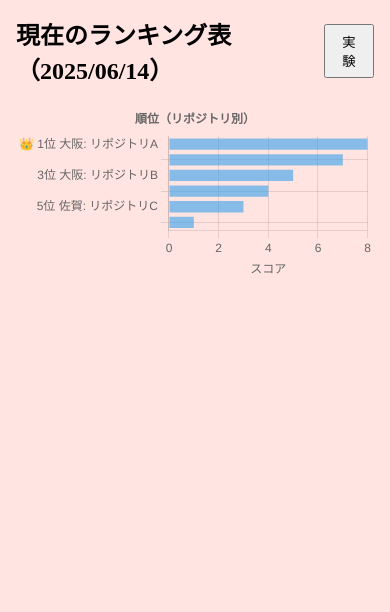
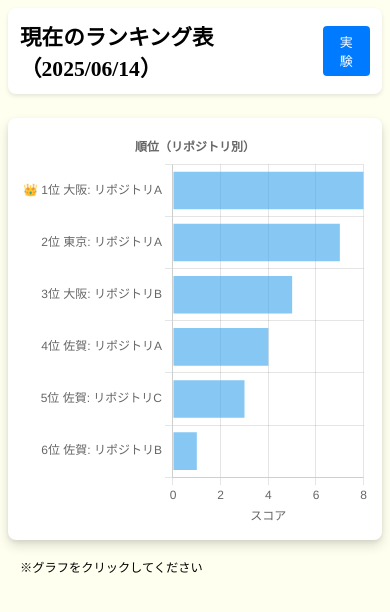
Before and after one commit to nishino-m/pytori, a Vue app in the folder pytori-view/: page / in a window 390 px wide. Shown: the top 612 px of the page. Built offline with nearby package versions, Linux system fonts and the light colour scheme.

Commit message:
スタイル変更

```diff
--- a/pytori-view/package.json
+++ b/pytori-view/package.json
@@ -9,7 +9,9 @@
     "preview": "vite preview"
   },
   "dependencies": {
+    "chart.js": "^4.5.0",
     "vue": "^3.5.13",
+    "vue-chartjs": "^5.3.2",
     "vue-router": "^4.5.1"
   },
   "devDependencies": {
--- a/pytori-view/src/assets/main.css
+++ b/pytori-view/src/assets/main.css
@@ -1,5 +1,21 @@
 html, body, #app {
     height: 100%;
     margin: 0;
-    background-color:mistyrose;
+    background-color:#fffff0;
   }
+
+:root {
+  --max-width: 960px;
+  --gap: 16px;
+}
+
+@media (max-width: 600px) {
+  :root {
+    --gap: 8px;
+    font-size: 90%;
+  }
+}
+
+* {
+  box-sizing: border-box;
+}
--- a/pytori-view/src/components/Ranking.vue
+++ b/pytori-view/src/components/Ranking.vue
@@ -5,6 +5,7 @@
 
     <div class="chart-container">
       <Bar :data="chartData" :options="chartOptions" />
+      <div class="chart-hint">※グラフをクリックしてください</div>
     </div>
   </div>
 </template>
@@ -52,6 +53,7 @@ const chartData = computed<ChartData<'bar'>>(() => ({
 const chartOptions = {
   indexAxis: 'y' as const,
   responsive: true,
+  maintainAspectRatio: false,
   plugins: {
     legend: { display: false },
     title: { display: true, text: '順位（リポジトリ別）' },
@@ -71,13 +73,35 @@ const chartOptions = {
 
 <style scoped>
 .ranking-container {
-  max-width: 960px;
+  max-width: var(--max-width);
   margin: 0 auto;
-  padding: 16px;
+  padding: var(--gap);
 }
 
 .chart-container {
-  max-width: 600px;
+  width: 100%;
+  height: min(60vh, 400px);
   margin: 0 auto;
+  background: #fff;
+  border-radius: 8px;
+  padding: 16px;
+  box-shadow:
+    0 2px 4px rgba(0, 0, 0, 0.08),
+    0 6px 12px rgba(0, 0, 0, 0.12);
+}
+
+@media (max-width: 600px) {
+  .chart-container {
+    height: 50vh;
+    padding: 12px;
+  }
+  .chart-hint {
+    margin-top: 12px;
+    font-size: 0.85rem;
+  }
+}
+
+.chart-hint {
+  margin-top: 30px;
 }
 </style>
--- a/pytori-view/src/components/RankingHeader.vue
+++ b/pytori-view/src/components/RankingHeader.vue
@@ -1,7 +1,7 @@
 <template>
     <div class="ranking-header">
       <RankingDate />
-      <RandomButton @randomize="$emit('randomize')" />
+      <RandomButton class="random-button" @randomize="$emit('randomize')" />
     </div>
   </template>
 
@@ -19,6 +19,48 @@
     display: flex;
     justify-content: space-between;
     align-items: center;
-    margin-bottom: 16px;
+    padding: 16px;
+    margin-bottom: 24px;
+    background-color: #ffffff;
+    border-radius: 8px;
+    box-shadow: 0 2px 4px rgba(0, 0, 0, 0.1);
   }
+
+  .ranking-date h2 {
+    margin: 0;
+    font-size: 1.1rem;
+    color: #333333;
+  }
+
+  .random-button {
+    padding: 8px 16px;
+    cursor: pointer;
+    background-color: #007BFF;
+    color: #ffffff;
+    font-weight: 500;
+    border: none;
+    border-radius: 4px;
+    transition: background-color 0.2s ease;
+  }
+
+  .random-button:hover {
+  background-color: #0056b3;
+  }
+
+@media (max-width: 600px) {
+  .ranking-header {
+    flex-direction: row;
+    flex-wrap: nowrap;
+    padding: 12px;
+  }
+  .ranking-date h2 {
+    font-size: 1rem;
+  }
+  .random-button {
+    margin-top: 0;
+    margin-left: auto;
+    padding: 6px 12px;
+    font-size: 0.9rem;
+  }
+}
   </style>
```
Also changed, not shown: 1 other file (tests, documents, lock files or other folders).
